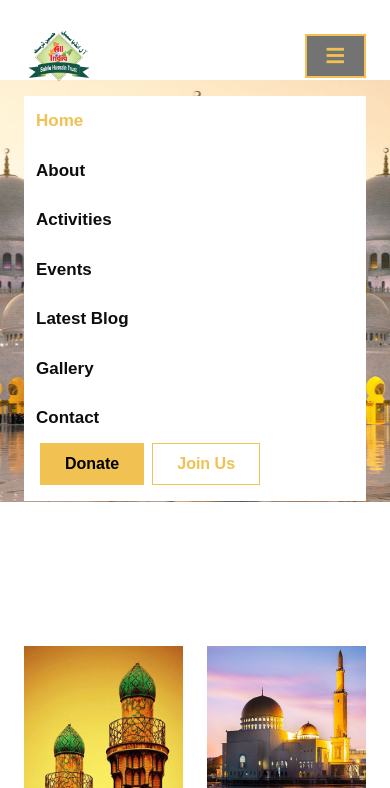
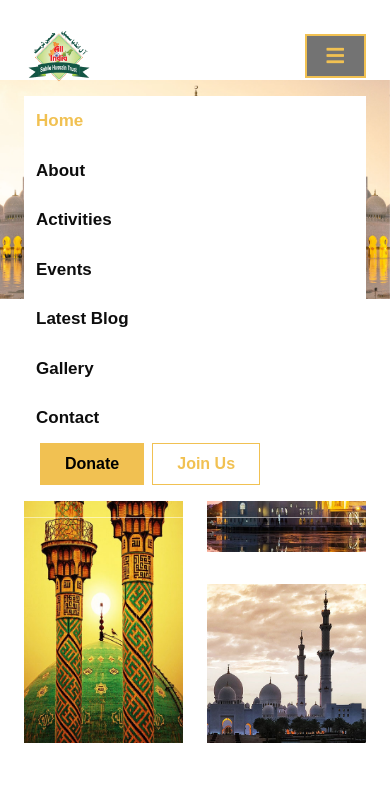
Before and after one commit to farish-jamal/donation-website, a plain HTML site: page index.html in a window 390 px wide. Both pictures are taken after a click on the button 335 px from the left and 56 px from the top of the page. Shown: the top 788 px of the page. Drawn offline with nearby package versions, Linux system fonts and the light colour scheme; no server answers.

Commit message:
Refactor hero section in index.html by removing redundant content and update CSS for improved background handling and layout adjustments.

```diff
--- a/css/style.css
+++ b/css/style.css
@@ -290,8 +290,8 @@ h6,
     padding-top: 4rem;
     padding-bottom: 3rem;
     background-repeat: no-repeat;
-    background-size: cover;
-    background-position: center center;
+    background-size: contain;
+    background-position: center top;
     height: 60vh; /* Consistent with parent */
     display: flex;
     align-items: center;
@@ -330,7 +330,7 @@ h6,
     width: 8%;
   }
   .carousel-indicators {
-    bottom: 1rem;
+    bottom: -7rem;
   }
 
   /* Hide carousel controls on very small screens */
@@ -341,13 +341,15 @@ h6,
     }
 
     .hero-headers {
-      height: 50vh;
+      height: 20vh;
       margin-top: 80px;
     }
 
     .hero-header-slide {
       height: 50vh;
       padding-top: 2rem;
+      background-size: contain;
+      background-position: center top;
     }
   }
 }
--- a/index.html
+++ b/index.html
@@ -241,32 +241,6 @@
             class="container-fluid hero-header-slide"
             style="background-image: url('../img/hero.jpg')"
           >
-            <div class="container">
-              <div class="row">
-                <div class="col-lg-7">
-                  <div class="hero-header-inner animated zoomIn">
-                    <h5 class="fs-4 text-dark">
-                      Welcome to All India Sabile Hussain Trust
-                    </h5>
-                    <h1 class="display-1 mb-5 text-dark">
-                      Purity Comes From Faith
-                    </h1>
-                    <a
-                      href="donation.html"
-                      class="btn btn-primary py-3 px-5 me-3"
-                      >Donate</a
-                    >
-                    <button
-                      class="btn btn-outline-primary py-3 px-5"
-                      data-bs-toggle="modal"
-                      data-bs-target="#joinUsModal"
-                    >
-                      Join Us
-                    </button>
-                  </div>
-                </div>
-              </div>
-            </div>
           </div>
         </div>
       </div>
```
